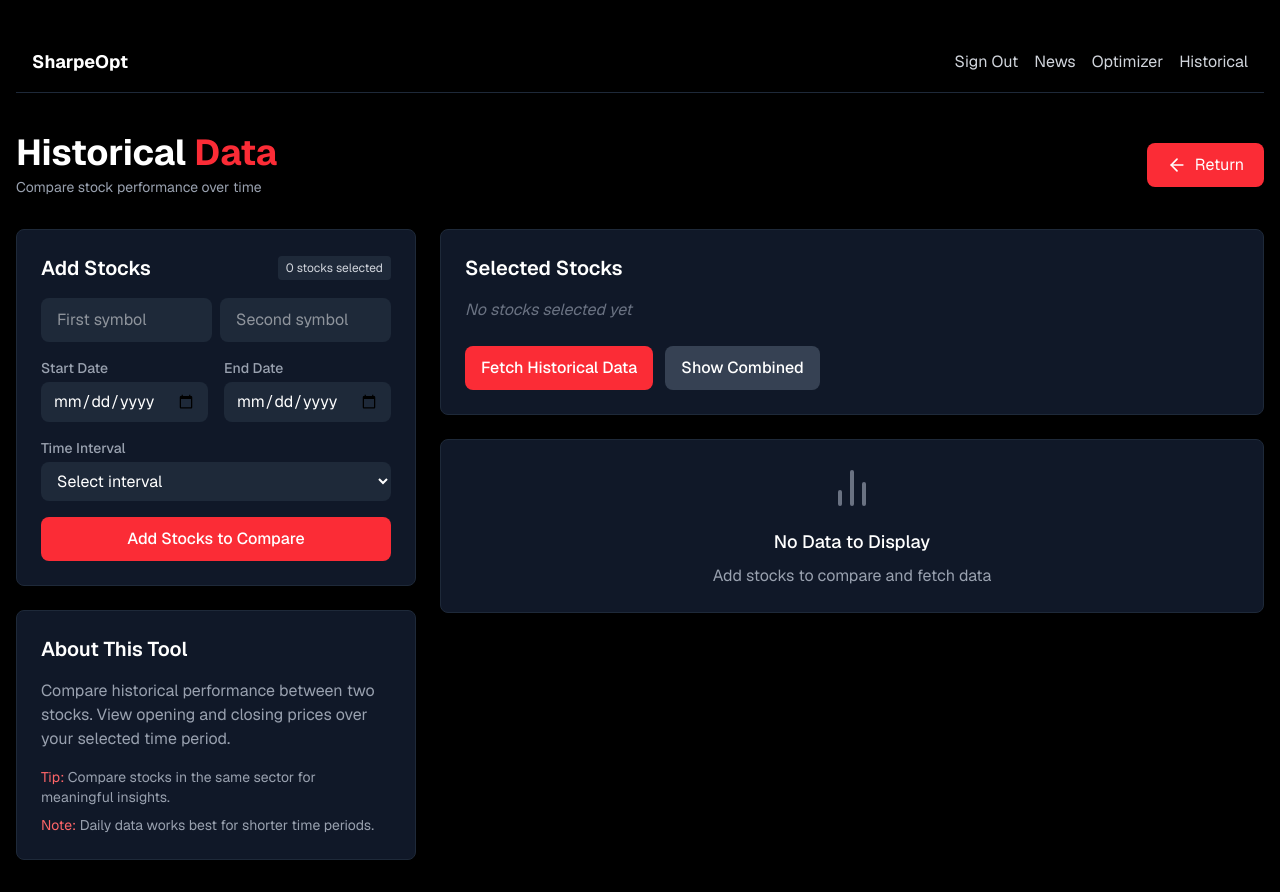
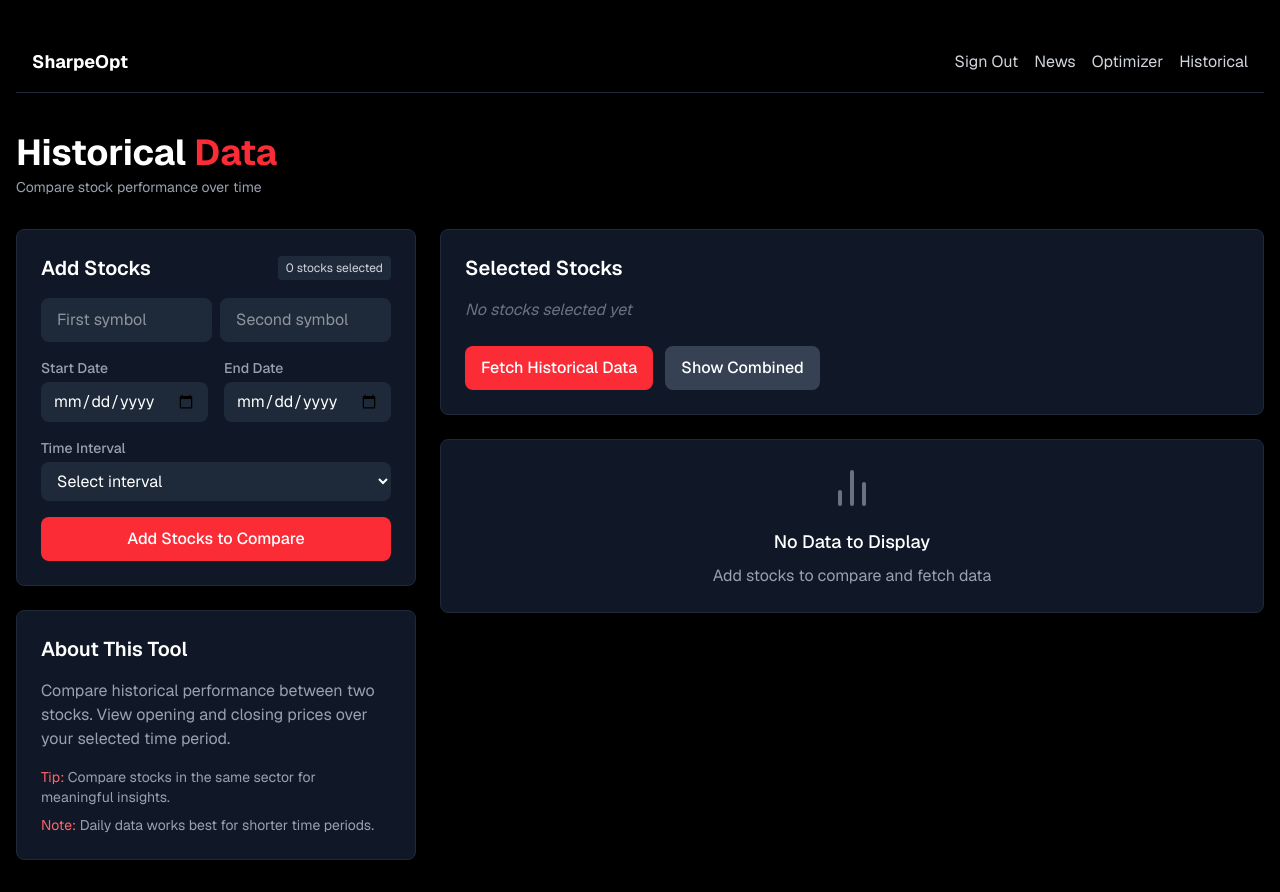
Before and after one commit to luqeei1/asset-optimizer, a Next.js app in the folder frontend/: page /historical in a window 1280 px wide. Built offline with nearby package versions, Linux system fonts and the light colour scheme; sample sign-in values are in the browser's storage.

Commit message:
removed some redundant buttons

```diff
--- a/frontend/app/components/Historical.tsx
+++ b/frontend/app/components/Historical.tsx
@@ -323,15 +323,6 @@ const Historical = () => {
               Compare stock performance over time
             </p>
           </motion.div>
-          <motion.button
-            whileHover={{ scale: 1.03 }}
-            whileTap={{ scale: 0.98 }}
-            onClick={() => router.push('/')}
-            className="flex items-center gap-2 px-5 py-2.5 bg-red-500 hover:bg-red-600 text-white rounded-lg transition-colors duration-200"
-          >
-            <FiArrowLeft className="h-5 w-5" />
-            Return
-          </motion.button>
         </div>
 
         <div className="grid grid-cols-1 lg:grid-cols-3 gap-6">
--- a/frontend/app/components/Main.tsx
+++ b/frontend/app/components/Main.tsx
@@ -310,15 +310,6 @@ const Main = () => {
               Maximize Sharpe ratio with optimized asset allocation
             </p>
           </motion.div>
-          <motion.button
-            whileHover={{ scale: 1.03 }}
-            whileTap={{ scale: 0.98 }}
-            onClick={() => router.push('/')}
-            className="flex items-center gap-2 px-5 py-2.5 bg-red-500 hover:bg-red-600 text-white rounded-lg transition-colors duration-200"
-          >
-            <FiArrowLeft className="h-5 w-5" />
-            Return
-          </motion.button>
         </div>
 
         {error && (
```
